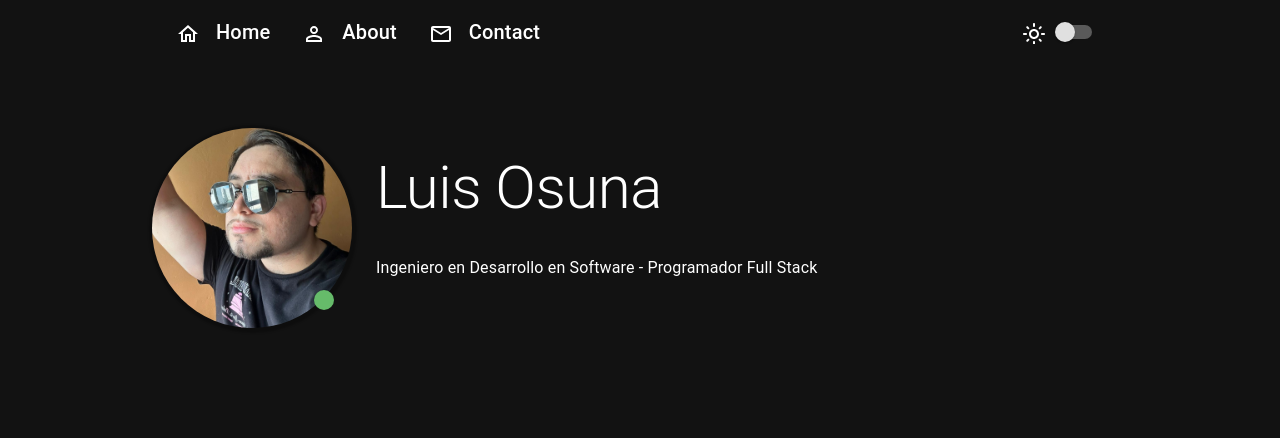
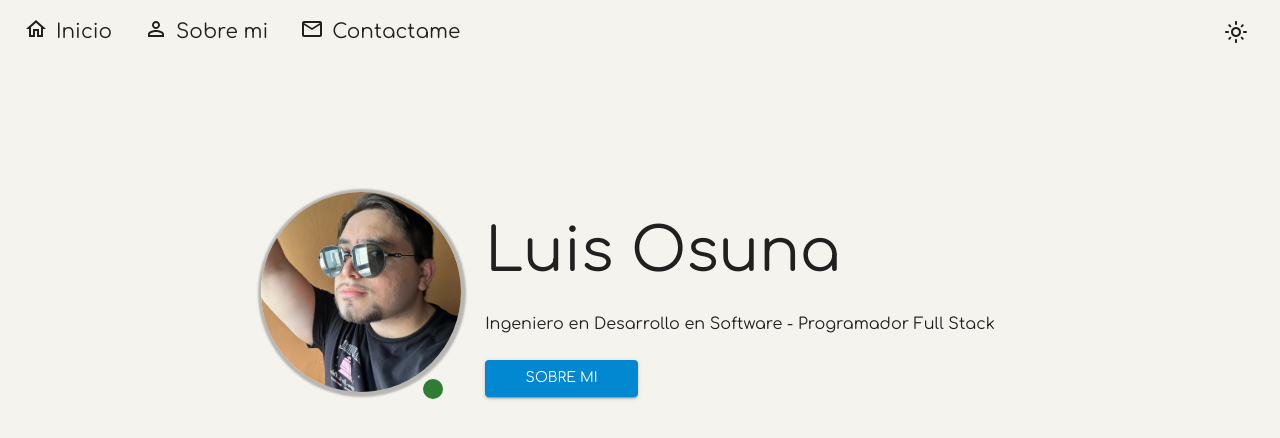
Before and after one commit to Fausto-Osuna/portfolio, a React (Vite) app: page / in a window 1280 px wide. Shown: the top 438 px of the page. Built offline with nearby package versions, Linux system fonts and the light colour scheme.

Commit message:
update Profile - set DarkMode with other colors

```diff
--- a/components/Header.jsx
+++ b/components/Header.jsx
@@ -1,33 +1,32 @@
-import { HomeOutlined, LightModeOutlined, MailOutline, PersonOutline } from '@mui/icons-material'
-import { Box, Icon, Link, Switch } from '@mui/material'
+import { DarkModeOutlined, HomeOutlined, LightModeOutlined, MailOutline, PersonOutline } from '@mui/icons-material'
+import { Box, Icon, IconButton, Link, Switch } from '@mui/material'
 import AppBar from '@mui/material/AppBar'
 import Toolbar from '@mui/material/Toolbar'
 import Typography from '@mui/material/Typography'
 
 const data = [
-    {name: 'Home', icon: <HomeOutlined/>, href: '#'},
-    {name: 'About', icon: <PersonOutline/>, href: '#'},
-    {name: 'Contact', icon: <MailOutline/>, href: '#'}
+    {name: 'Inicio', icon: <HomeOutlined/>, href: '#home'},
+    {name: 'Sobre mi', icon: <PersonOutline/>, href: '#'},
+    {name: 'Contactame', icon: <MailOutline/>, href: '#'}
 ]
 
-export default function Header() {
+export default function Header({darkMode, setDarkMode}) {
   return (
-    <AppBar position="static" color="transparent" sx={{boxShadow: 'none'}}>
+    <AppBar position="fixed" color="transparent" sx={{boxShadow: 'none'}}>
       <Toolbar sx={{display: 'flex', justifyContent: 'space-between'}}>
         <Box component={'nav'} display={'flex'} gap={4}>
             {data.map(
                 ({name, icon, href}, index) => (
-                    <Link href={href} underline='none' key={index} display={'flex'} alignItems={'center'} gap={2} color={'inherit'}>
+                    <Link href={href} underline='none' key={index} display={'flex'} gap={1} color={'inherit'}>
                         <Icon>{icon}</Icon>
                         <Typography variant='h6'>{name}</Typography>
                     </Link>
                 )
             )}
         </Box>
-        <Box display={'flex'} alignItems={'center'}>
-            <Icon><LightModeOutlined/></Icon>
-            <Switch/>
-        </Box>
+        <IconButton color='inherit' onClick={() => setDarkMode(!darkMode)}>
+          {darkMode == false ? <LightModeOutlined/> : <DarkModeOutlined/>}
+        </IconButton>
       </Toolbar>
     </AppBar>
   )
--- a/components/Profile.jsx
+++ b/components/Profile.jsx
@@ -1,15 +1,16 @@
 import { Circle } from "@mui/icons-material";
-import { Avatar, Badge, Box, Typography } from "@mui/material";
+import { Avatar, Badge, Box, Button, Typography } from "@mui/material";
 
 export default function Profile() {
   return (
-    <Box mt={8} display={'flex'} flexDirection={{xs: 'column', md: 'row'}} justifyContent={{xs: 'center', md: 'flex-start'}}>
+    <Box component={'section'} id="home" mt={24} display={'flex'} flexDirection={{xs: 'column', sm: 'row', md: 'row'}} justifyContent={'center'}>
         <Badge anchorOrigin={{vertical: 'bottom', horizontal: 'right'}} overlap="circular" color="success" badgeContent={' '}>
             <Avatar src="/img/profile-img.jpeg" sx={{width: 200, height: 200, boxShadow: '1px 1px 2px 4px rgba(0,0,0,0.25)'}}/>
         </Badge>
-        <Box m={3} display={'flex'} flexDirection={'column'} gap={4}>
+        <Box m={3} display={'flex'} flexDirection={'column'} gap={3}>
             <Typography variant="h2">Luis Osuna</Typography>
             <Typography variant="body1">Ingeniero en Desarrollo en Software - Programador Full Stack</Typography>
+            <Button sx={{width: {xs: '100%', md: '30%'}}} variant="contained" color="info">Sobre mi</Button>
         </Box>
     </Box>
   )
--- a/src/App.jsx
+++ b/src/App.jsx
@@ -1,28 +1,29 @@
-import { Container, CssBaseline, ThemeProvider, Typography, createTheme } from "@mui/material";
+import { Container, CssBaseline, ThemeProvider, Typography, createTheme, makeStyles } from "@mui/material";
 import { useState } from "react";
 import Header from "../components/Header";
 import Profile from "../components/Profile";
 
 export default function App() {
 
+  const [darkMode, setDarkMode] = useState(false)
   const theme = createTheme({
     palette: {
-      mode: 'dark',
-
+      background: {
+        default: darkMode ? "#0A131F" : '#f4f3ee',
+      },
+      mode: darkMode == false ? 'light' : 'dark'
     },
     typography: {
-
+      fontFamily: 'Comfortaa'
     }
   })
-
-  const [darkMode, setDarkMode] = useState(false)
 
 
   return (
     <ThemeProvider theme={theme}>
       <CssBaseline/>
       <Container component={'main'} sx={{width: '80%'}}>
-        <Header/>
+        <Header darkMode={darkMode} setDarkMode={setDarkMode}/>
         <Profile/>
       </Container>
     </ThemeProvider>
--- a/src/index.css
+++ b/src/index.css
@@ -2,6 +2,5 @@ body{
   margin: 0;
   padding: 0;
   font-family: 'Comfortaa';
-  background-color: #f4f3ee;
   box-sizing: border-box;
 }
```
